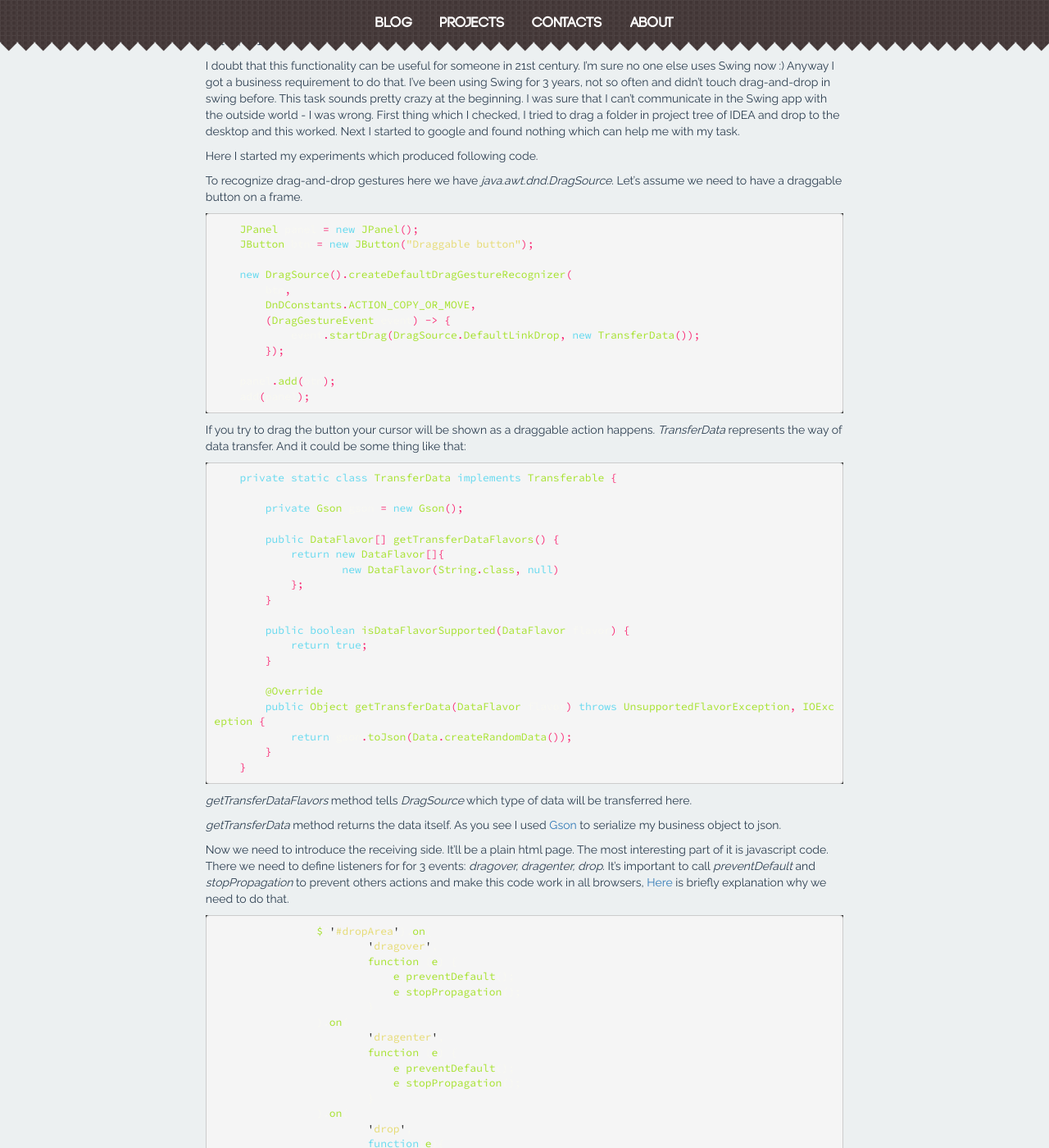
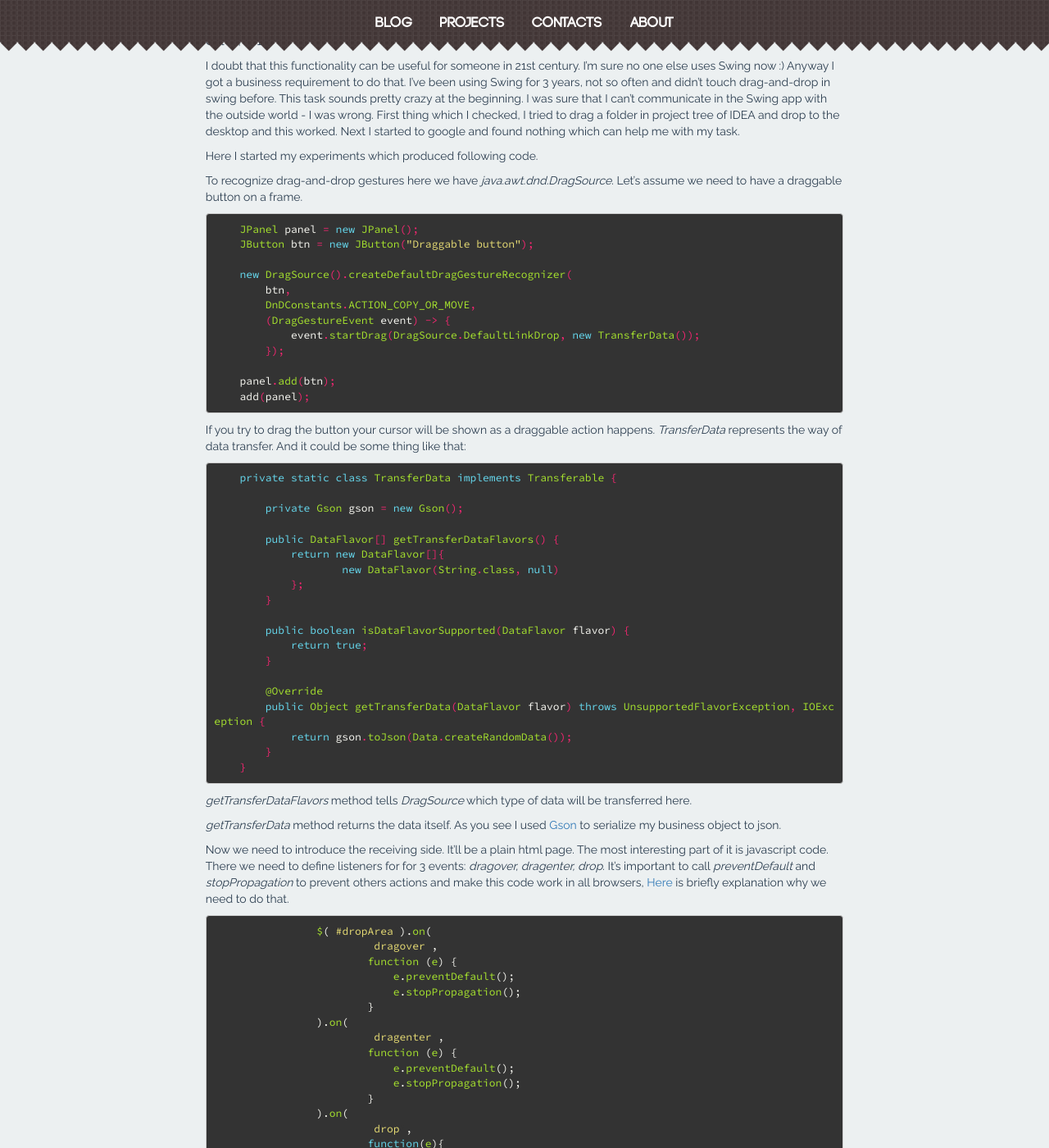
Before and after one commit to dimafeng/dimafeng.github.io, a Jekyll site: the page built from _posts/2014-10-12-dnd-swing-to-browser.markdown, in a window 1280 px wide and 1400 px high, scrolled down 678 px. Shown: the whole window at 82% size. Built offline with Jekyll 4.4.1, drawn with Linux system fonts in a browser that asks for light colours; nearby versions of some CDN libraries; comment, search, counter and statistics services are not loaded.

Commit message:
code style

```diff
--- a/css/styles.css
+++ b/css/styles.css
@@ -222,7 +222,7 @@ footer .social-links img {
 }
 
 code, kbd, pre, samp { font-family: 'Source Code Pro',Menlo,Monaco,Consolas,"Courier New",monospace ; }
-.highlight { background: #333 }
+.highlight pre { background: #333 }
 .highlight  { /*background: #272822;*/ color: #f8f8f2 }
 .highlight .c { color: #75715e } /* Comment */
 .highlight .err { color: #960050; background-color: #1e0010 } /* Error */
```
